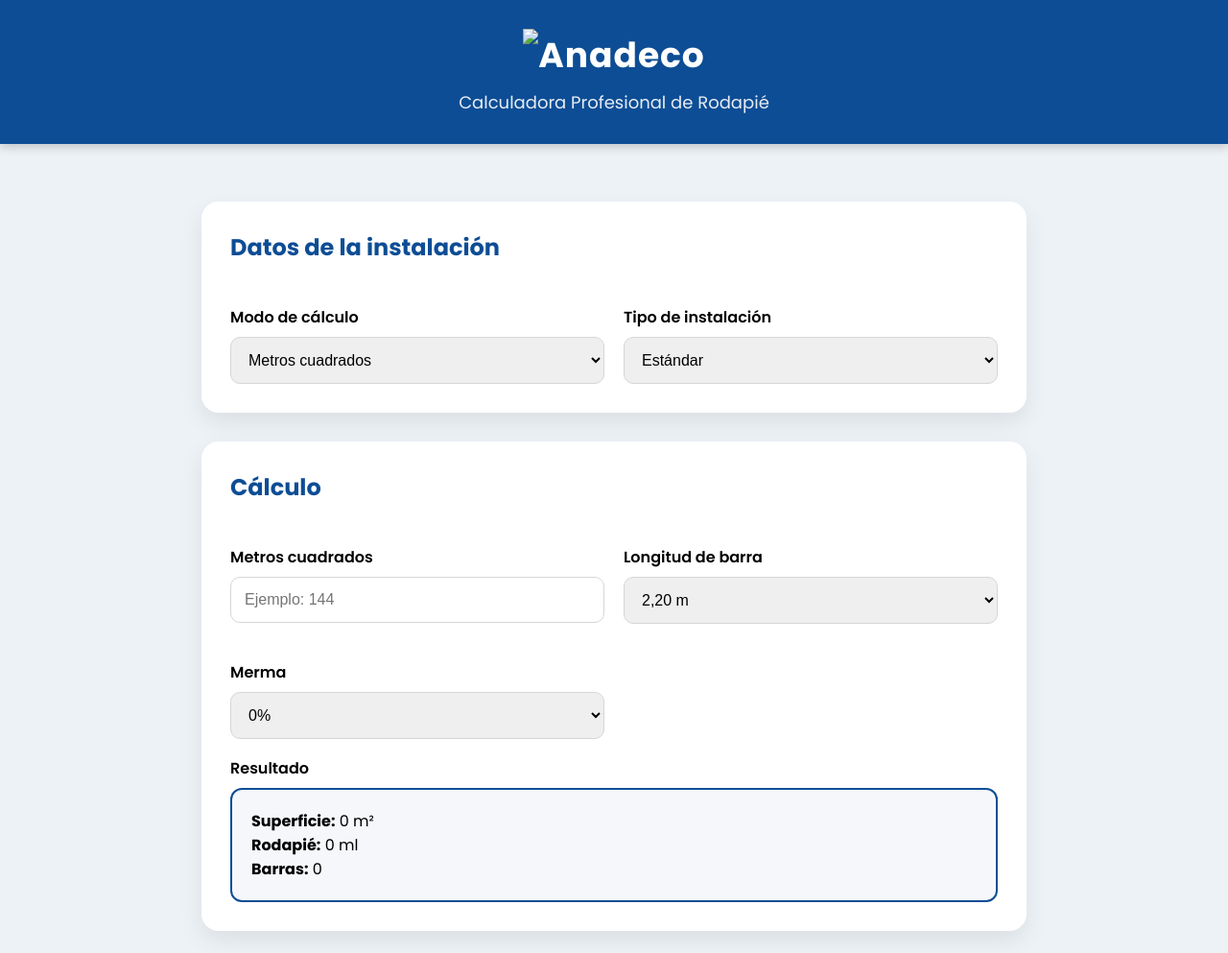
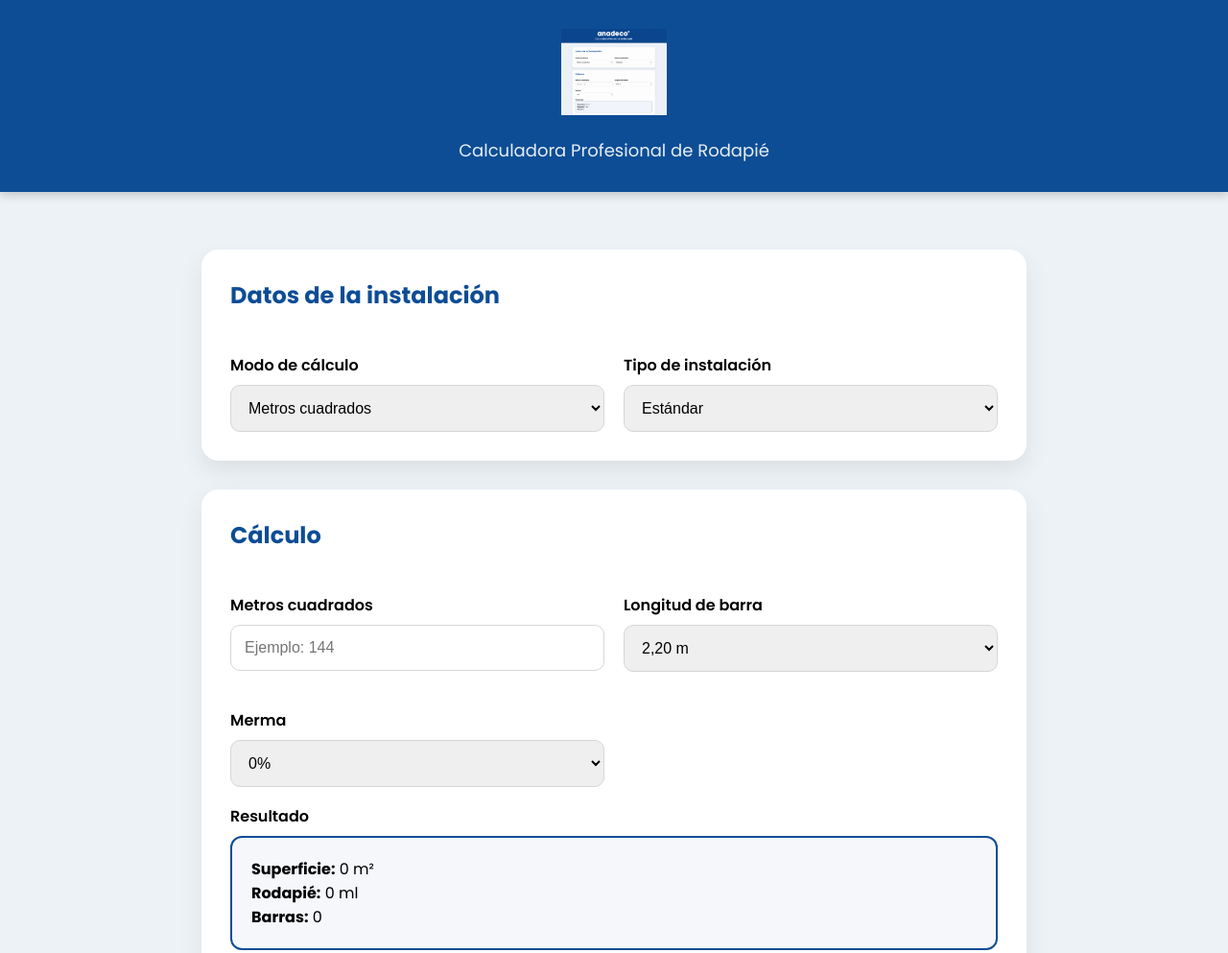
Before and after one commit to rserranomaia-cpu/calculadora-rodapie, a plain HTML site: page index.html in a window 1280 px wide. Shown: the top 993 px of the page at 96% size. Drawn offline with Linux system fonts and the light colour scheme.

Commit message:
Update index.html

```diff
--- a/index.html
+++ b/index.html
@@ -160,7 +160,7 @@
 
 <div class="logo">
 
-<img src="logo-anadeco.png"
+<img src="logo-anadeco.png.png"
      alt="Anadeco"
      style="height:90px; width:auto;">
 
```
